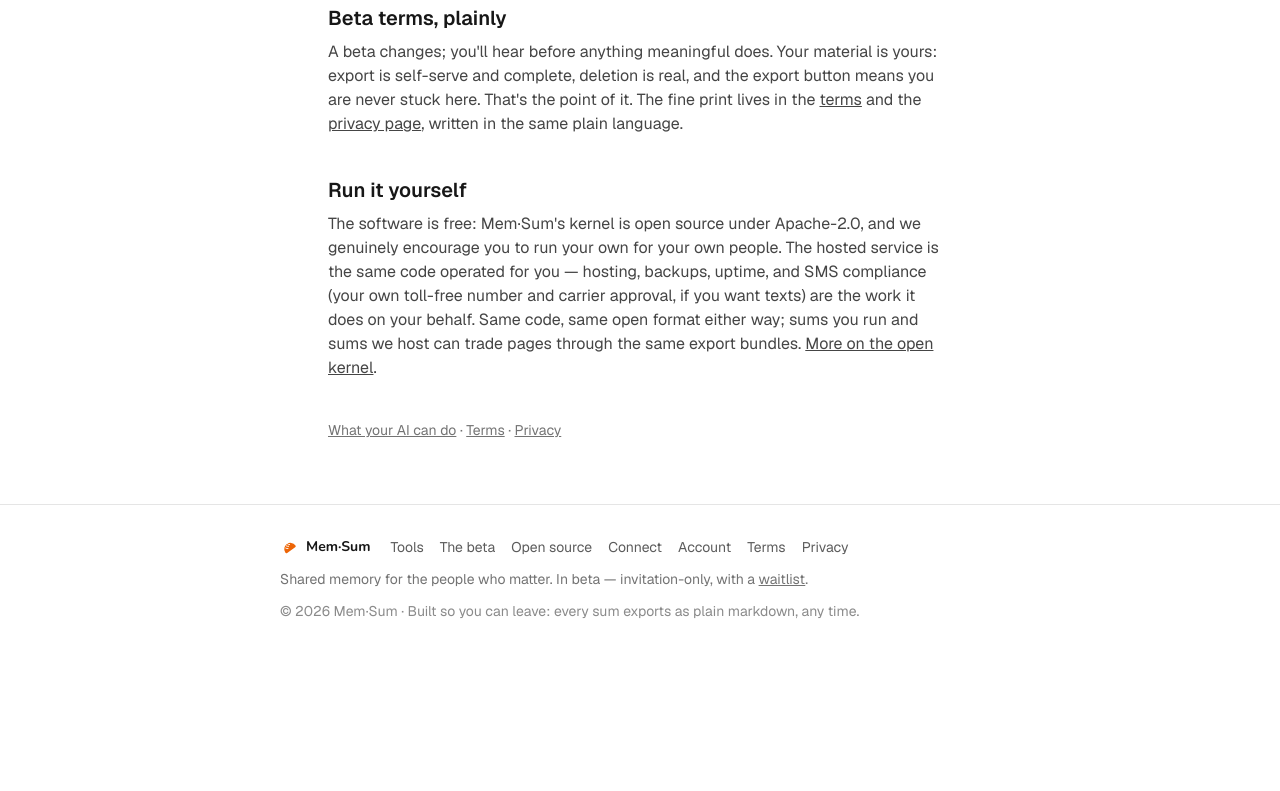
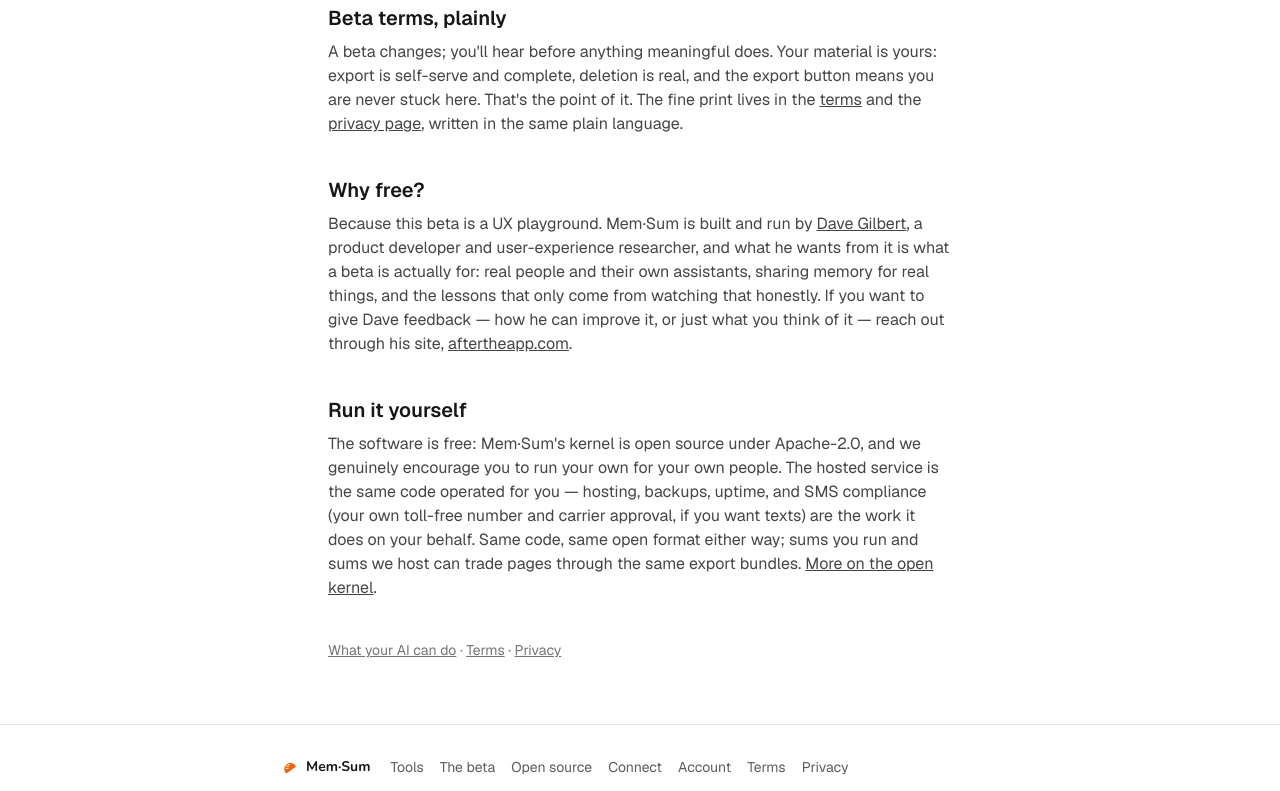
Before and after one commit to docgotham/memsum, a Next.js app in the folder dashboard/: page /beta in a window 1280 px wide. Shown: the part 639-1430 px from the top of the page. Before the commit the page ends 1292 px from the top, so only its background shows below. Built offline with nearby package versions, Linux system fonts and the light colour scheme; no server answers.

Commit message:
Why free? Because the beta is a UX playground

```diff
--- a/dashboard/app/beta/page.tsx
+++ b/dashboard/app/beta/page.tsx
@@ -67,6 +67,24 @@
       </section>
 
       <section className="flex flex-col gap-2">
+        <h2 className="text-xl font-semibold">Why free?</h2>
+        <p className="opacity-80">
+          Because this beta is a UX playground. Mem·Sum is built and run by{" "}
+          <a className="underline" href="https://aftertheapp.com/" rel="noopener" target="_blank">
+            Dave Gilbert
+          </a>
+          , a product developer and user-experience researcher, and what he wants from it is what a beta is
+          actually for: real people and their own assistants, sharing memory for real things, and the lessons
+          that only come from watching that honestly. If you want to give Dave feedback — how he can improve
+          it, or just what you think of it — reach out through his site,{" "}
+          <a className="underline" href="https://aftertheapp.com/" rel="noopener" target="_blank">
+            aftertheapp.com
+          </a>
+          .
+        </p>
+      </section>
+
+      <section className="flex flex-col gap-2">
         <h2 className="text-xl font-semibold">Run it yourself</h2>
         <p className="opacity-80">
           The software is free: Mem·Sum&apos;s kernel is open source under Apache-2.0, and we
```
Also changed, not shown: 1 other file (tests, documents, lock files or other folders).
